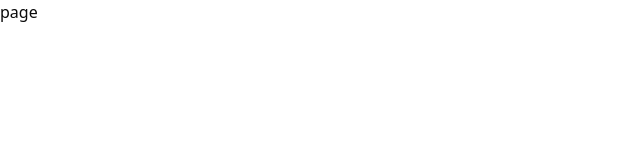
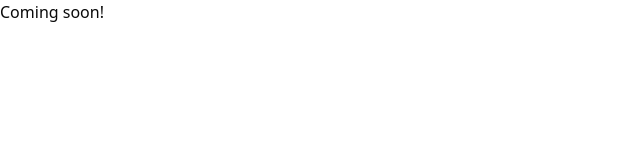
Before and after one commit to SeunfunmiO/Stacked_and_Loaded_Burger, a Next.js app: page /contact in a window 1280 px wide. Shown: the top 160 px of the page, without its empty margins (0-640 px from the left). Built offline with nearby package versions, Linux system fonts and the light colour scheme.

Commit message:
made changes

```diff
--- a/app/about/page.tsx
+++ b/app/about/page.tsx
@@ -3,7 +3,7 @@ import React from 'react'
 const Page = () => {
   return (
     <div>
-        <h1>Burger Shop</h1>
+          <h1>Coming soon!</h1>
     </div>
   )
 }
--- a/app/contact/page.tsx
+++ b/app/contact/page.tsx
@@ -2,7 +2,9 @@ import React from 'react'
 
 const Page = () => {
   return (
-    <div>page</div>
+    <div>
+          <h1>Coming soon!</h1>
+    </div>
   )
 }
 
--- a/app/location/page.tsx
+++ b/app/location/page.tsx
@@ -3,7 +3,7 @@ import React from 'react'
 const Page = () => {
   return (
     <div>
-        <h1>Osogbo</h1>
+        <h1>Coming soon!</h1>
     </div>
   )
 }
--- a/app/order-delivery/[_id]/page.tsx
+++ b/app/order-delivery/[_id]/page.tsx
@@ -1,7 +1,7 @@
-// import AllOrder from '@/app/components/AllOrder'
+import AllOrder from '@/app/components/AllOrder'
 import { formatNaira } from '@/app/components/NairaIcon'
-// import { NavigationMenuDemo } from '@/app/components/Navbar'
-// import OrderCat from '@/app/components/OrderCat'
+import { NavigationMenuDemo } from '@/app/components/Navbar'
+import OrderCat from '@/app/components/OrderCat'
 import ProductModel from '@/app/models/product'
 import dbConnect from '@/lib/dbconnect'
 import { Metadata } from 'next'
@@ -39,8 +39,8 @@ const Page = async ({ params }: PageProps) => {
         <div
             className='bg-white dark:bg-black h-screen'
         >
-            {/* <NavigationMenuDemo />
-            <OrderCat /> */}
+            <NavigationMenuDemo />
+            <OrderCat />
             <div
                 className='flex items-center md:items-start flex-col md:flex-row justify-evenly bg-white'
             >
@@ -63,7 +63,7 @@ const Page = async ({ params }: PageProps) => {
 
                     <h3 className='text-black'>{product.description}</h3>
 
-                    {/* <AllOrder _id={_id} /> */}
+                    <AllOrder _id={product._id} />
 
                     <p
                         className="text-black font-medium"
```
